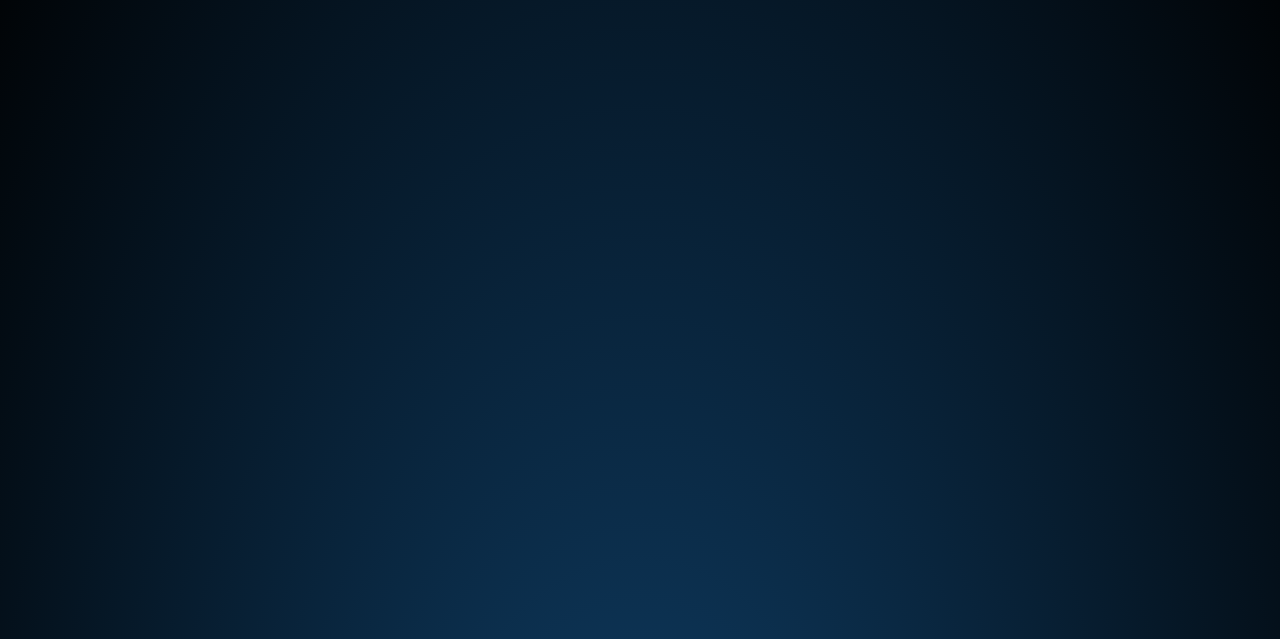
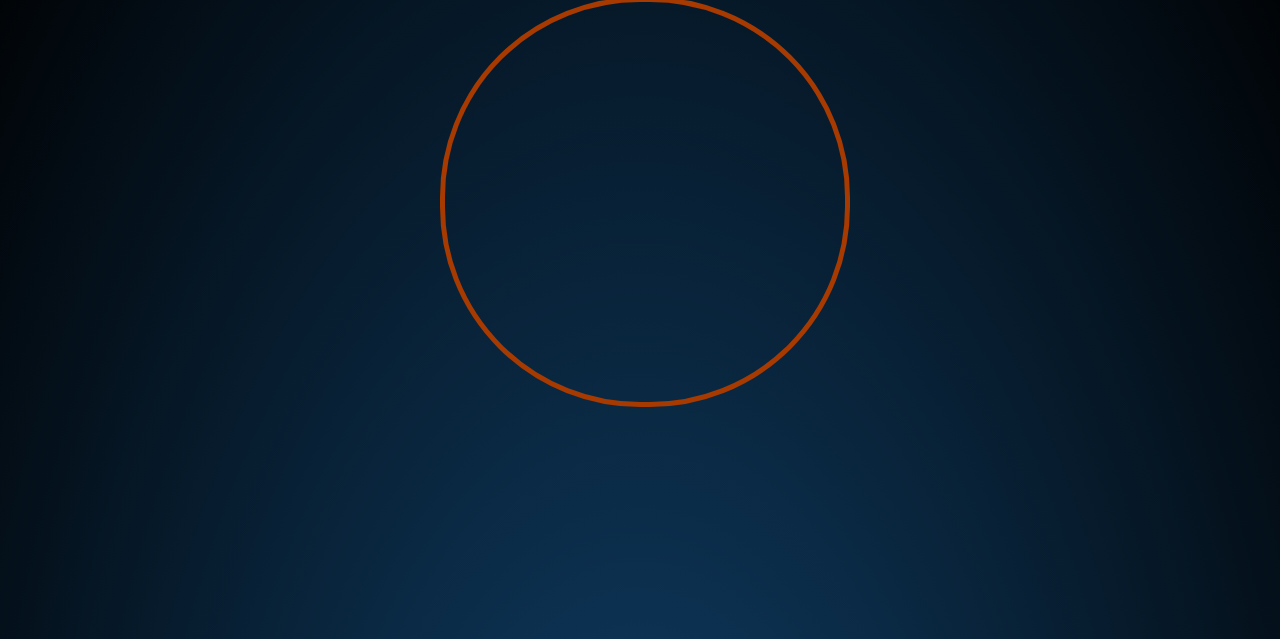
Before and after one commit to Valentina-2608/Timer_1, a plain HTML site: page index.html in a window 1280 px wide. Shown: the part 161-800 px from the top of the page. Drawn offline with Linux system fonts and the light colour scheme.

Commit message:
Add styles for block_timer

```diff
--- a/css/style.css
+++ b/css/style.css
@@ -24,3 +24,15 @@ body {
     color:#FFA473;
     font-size:65px;
 }
+
+
+.block_timer{
+    width:400px;
+    height:400px;
+    position: absolute;
+    top:150px;
+    left:300px;
+    text-align: center;
+    border:5px solid #A63A00;
+    border-radius: 200px;
+}
```
